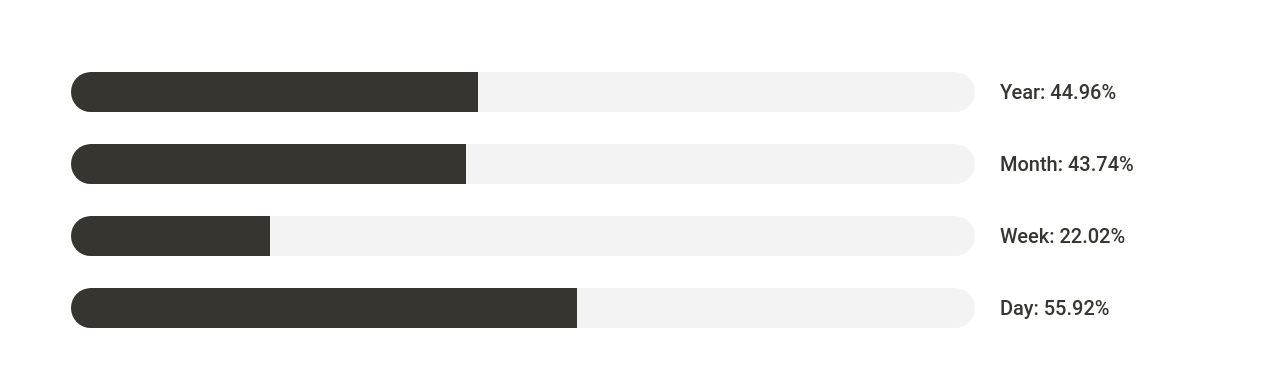
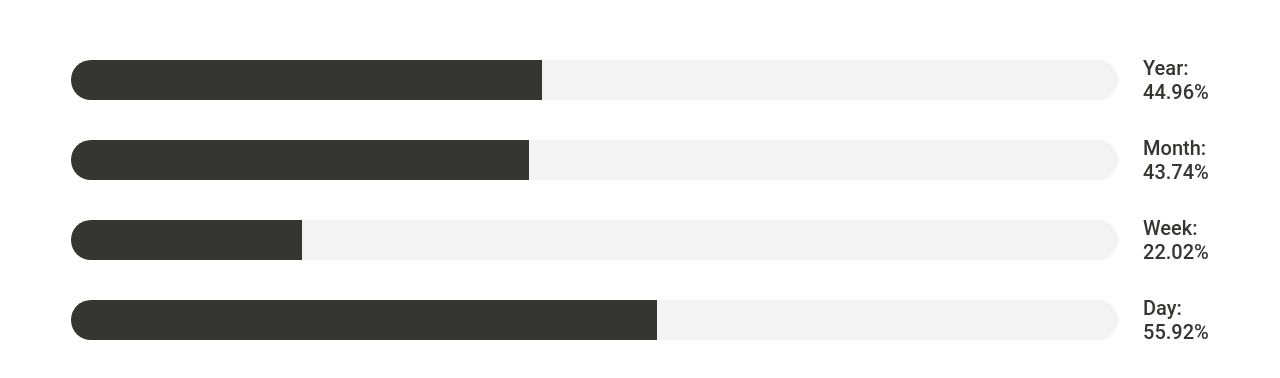
Before and after one commit to Arrrlinks/Widgets, a plain HTML site: page YearCompletion/index.html in a window 1280 px wide. Shown: the part 200-578 px from the top of the page. Drawn offline with Linux system fonts and the light colour scheme.

Commit message:
fix: size

```diff
--- a/YearCompletion/script.js
+++ b/YearCompletion/script.js
@@ -9,22 +9,22 @@ function time(){
     const yearDiv = document.getElementById("yearProgression");
     yearDiv.style.width = YearPourcent + "%";
     const yearSpan = document.getElementById("yearTxt");
-    yearSpan.innerHTML = `Year: ${YearPourcent}%`;
+    yearSpan.innerHTML = `Year: <br>${YearPourcent}%`;
     const month = today.getMonth();
     const monthPourcent = ((((today - new Date(today.getFullYear(), month, 1)) / (1000 * 60 * 60 * 24)) +1) / 31 * 100).toFixed(2);
     const monthDiv = document.getElementById("monthProgression");
     monthDiv.style.width = monthPourcent + "%";
     const monthSpan = document.getElementById("monthTxt");
-    monthSpan.innerHTML = `Month: ${monthPourcent}%`;
+    monthSpan.innerHTML = `Month: <br>${monthPourcent}%`;
     const dayOfTheWeek = today.getDay()-1;
     const weekPourcent = ((((dayOfTheWeek*24) + today.getHours()) / 168) * 100).toFixed(2);
     const weekDiv = document.getElementById("weekProgression");
     weekDiv.style.width = weekPourcent + "%";
     const weekSpan = document.getElementById("weekTxt");
-    weekSpan.innerHTML = `Week: ${weekPourcent}%`;
+    weekSpan.innerHTML = `Week: <br>${weekPourcent}%`;
     const dayPourcent = (((today.getSeconds() + (today.getMinutes()*60) + (today.getHours()*3600)) / 86400) * 100).toFixed(2);
     const dayDiv = document.getElementById("dayProgression");
     dayDiv.style.width = dayPourcent + "%";
     const daySpan = document.getElementById("dayTxt");
-    daySpan.innerHTML = `Day: ${dayPourcent}%`;
+    daySpan.innerHTML = `Day: <br>${dayPourcent}%`;
 }
--- a/YearCompletion/style.css
+++ b/YearCompletion/style.css
@@ -34,8 +34,6 @@ body{
     font-weight: 500;
     color: var(--secondary);
     margin-left: 25px;
-    padding-right: 50px;
-    width: 200px;
     display: flex;
     align-items: center;
     justify-content: flex-start;
```
